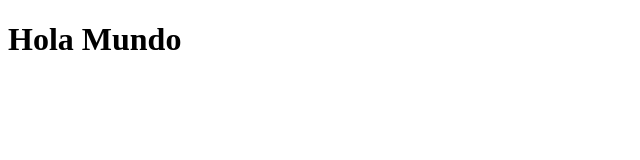
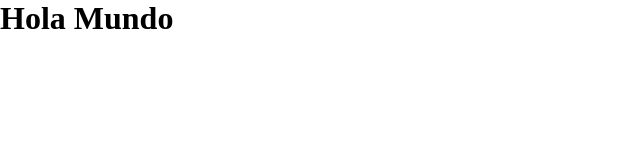
Before and after one commit to systemini/mi-repositorio, a plain HTML site: page index.html in a window 1280 px wide. Shown: the whole page, without its empty margins (0-640 px from the left). Drawn offline with Linux system fonts and the light colour scheme.

Commit message:
uno-tres

```diff
--- a/index.html
+++ b/index.html
@@ -4,6 +4,7 @@
     <meta charset="UTF-8">
     <meta name="viewport" content="width=device-width, initial-scale=1.0">
     <title>Document</title>
+    <link rel="stylesheet" href="style.css">
 </head>
 <body>
     <h1>Hola Mundo</h1>
--- /dev/null
+++ b/style.css
@@ -0,0 +1,4 @@
+*{
+    padding: 0;
+    margin: 0;
+}
```
